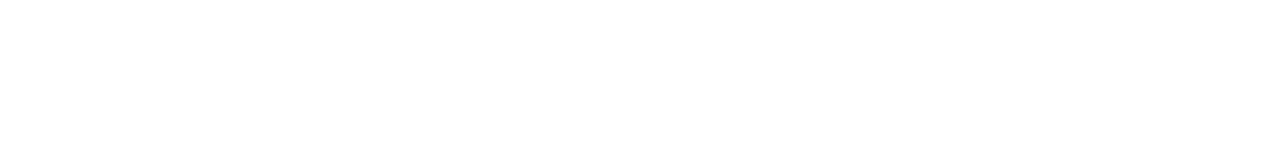
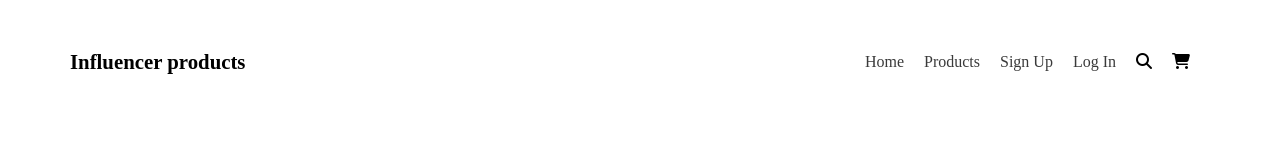
Before and after one commit to Arun-DEV-prog/Influencer-product, a plain HTML site: page index.html in a window 1280 px wide. Drawn offline with Linux system fonts and the light colour scheme.

Commit message:
navber added

```diff
--- a/index.html
+++ b/index.html
@@ -3,11 +3,24 @@
 <head>
     <meta charset="UTF-8">
     <meta name="viewport" content="width=device-width, initial-scale=1.0">
-    <title>Document</title>
+    <title>Influence-Product</title>
+    <link rel="stylesheet" href="./style/style.css">
 </head>
 <body>
     <header>
+      <nav class="navber">
+          <h3 class="logo">Influencer products</h3>
+           <ul class="nav-links">
+            <li clas="nav-items"><a href="">Home</a></li>
+            <li clas="nav-items"><a href="">Products</a></li>
+            <li clas="nav-items"><a href="">Sign Up</a></li>
+            <li clas="nav-items"><a href="">Log In</a></li>
+            <i  clas="nav-items" class="fa-solid fa-magnifying-glass"></i>
+            <i  clas="nav-items" class="fa-solid fa-cart-shopping"></i>
 
+
+        </ul>
+      </nav>
     </header>
     <main>
 
@@ -15,5 +28,6 @@
     <footer>
 
     </footer>
+    <script src="https://kit.fontawesome.com/76390240b8.js" crossorigin="anonymous"></script>
 </body>
 </html>
--- /dev/null
+++ b/style/style.css
@@ -0,0 +1,62 @@
+*{
+    margin: 0;
+    padding: 0;
+    box-sizing: border-box;
+    font-family: ;
+}
+
+
+/*  navber*/
+.navber{
+    display: flex;
+    justify-content: space-between;
+    align-items: center;
+    padding-top:50px ;
+    padding-left: 70px;
+    padding-right: 70px;
+
+
+}
+.navber .logo{
+    font-size: 1.3rem;
+    font-weight: bold;
+}
+
+.nav-links{
+    display: flex;
+}
+.nav-links li,i{
+    list-style: none;
+    margin-right: 20px;
+
+
+}
+.nav-links a{
+    text-decoration: none;
+    color: #3A3A3A;
+    font-size: 1rem;
+    font-weight:400;
+}
+/* .nav-items{
+    margin-right: 20px;
+} */
+
+
+
+
+
+
+
+
+
+
+/* Responsive  */
+@media screen and (max-width:576px){
+    .navber{
+        flex-direction: column;
+        gap: 20px;
+    }
+    .navber .logo{
+        font-size: 2rem;
+    }
+}
```
